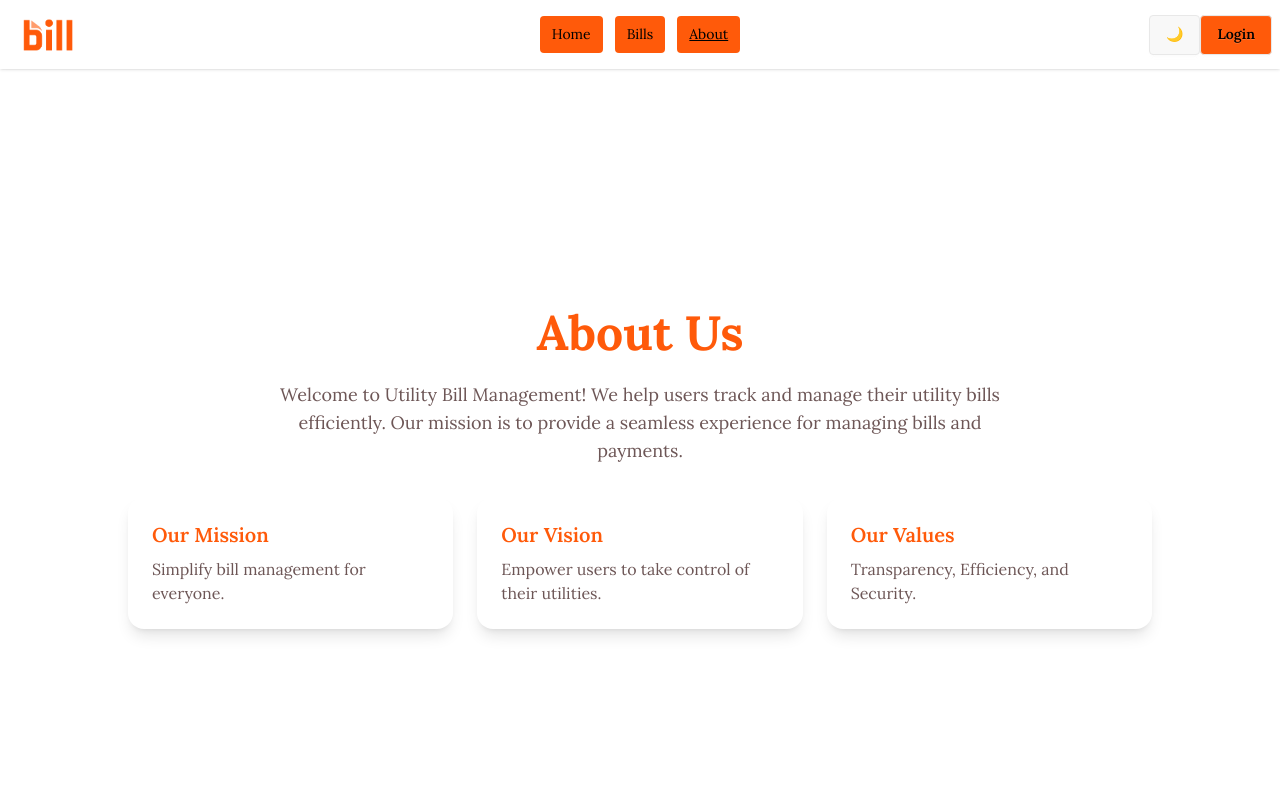
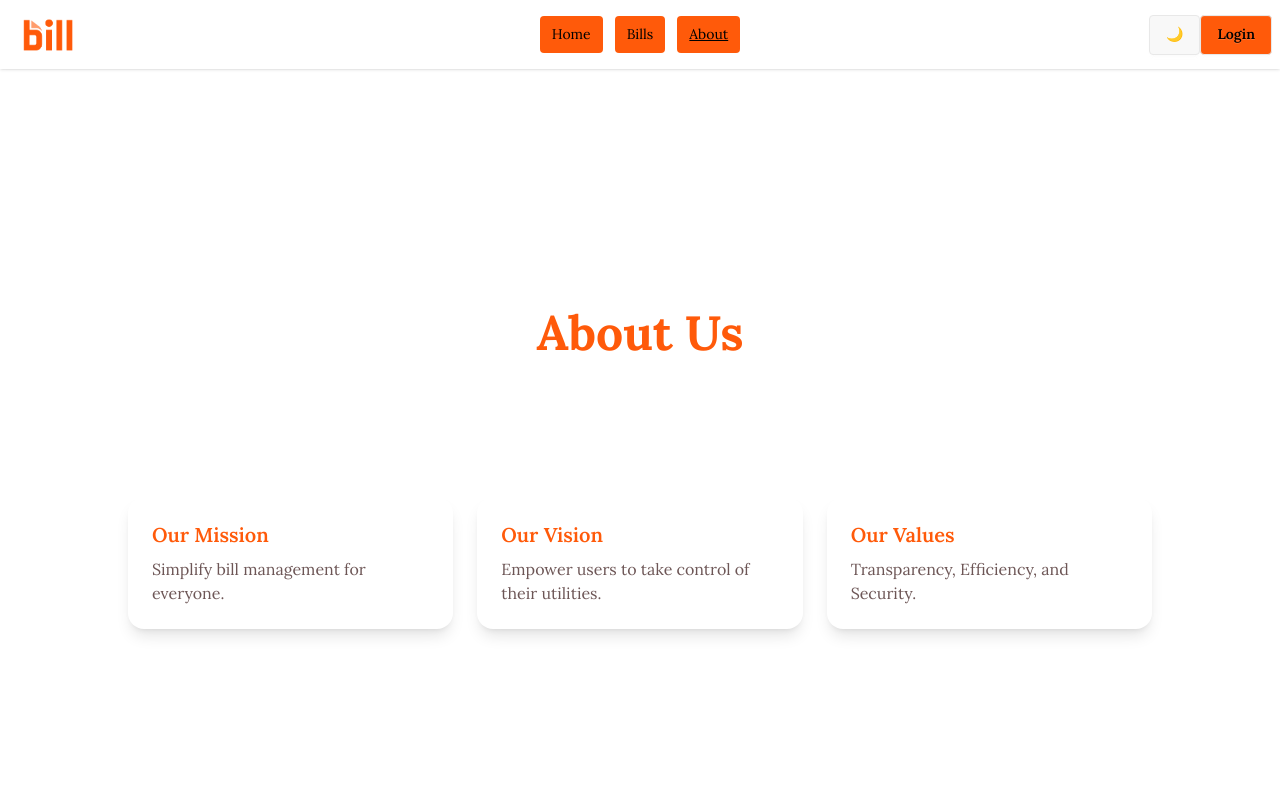
Before and after one commit to Mahadi9990/Utility-Bill-Management-System-client, a React (Vite) app: page /about in a window 1280 px wide. Shown: the top 800 px of the page. Built offline with nearby package versions, Linux system fonts and the light colour scheme; no server answers.

Commit message:
update 04

```diff
--- a/src/components/About.jsx
+++ b/src/components/About.jsx
@@ -15,7 +15,7 @@ const isLight = toggle === true;
       </h1>
 
       {/* Subheading */}
-      <p className={`text-lg ${isLight ? "text-[#6d5656]":"text-white"} text-center max-w-3xl mb-8`}>
+      <p className={`text-lg ${isLight ? "text-white":"text-black"} text-center max-w-3xl mb-8`}>
         Welcome to Utility Bill Management! We help users track and manage
         their utility bills efficiently. Our mission is to provide a seamless
         experience for managing bills and payments.
```
